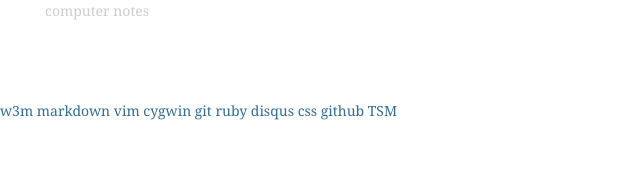
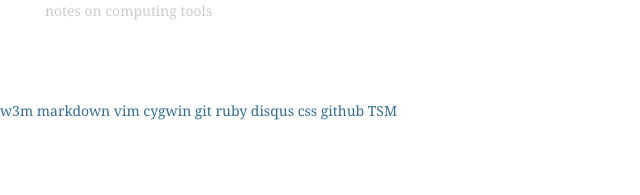
Before and after one commit to jintonic/jintonic.github.io, a Jekyll site: the page built from cs/index.html, in a window 1280 px wide. Shown: the top 195 px of the page, without its empty margins (0-640 px from the left). Built offline with Jekyll 4.4.1, drawn with Linux system fonts in a browser that asks for light colours.

Commit message:
added subtitle

```diff
--- a/cs/index.html
+++ b/cs/index.html
@@ -1,6 +1,7 @@
 ---
 layout: page
-title: computer notes
+title: notes
+subtitle: on computing tools
 ---
 
 {% for page in site.pages %}
```
